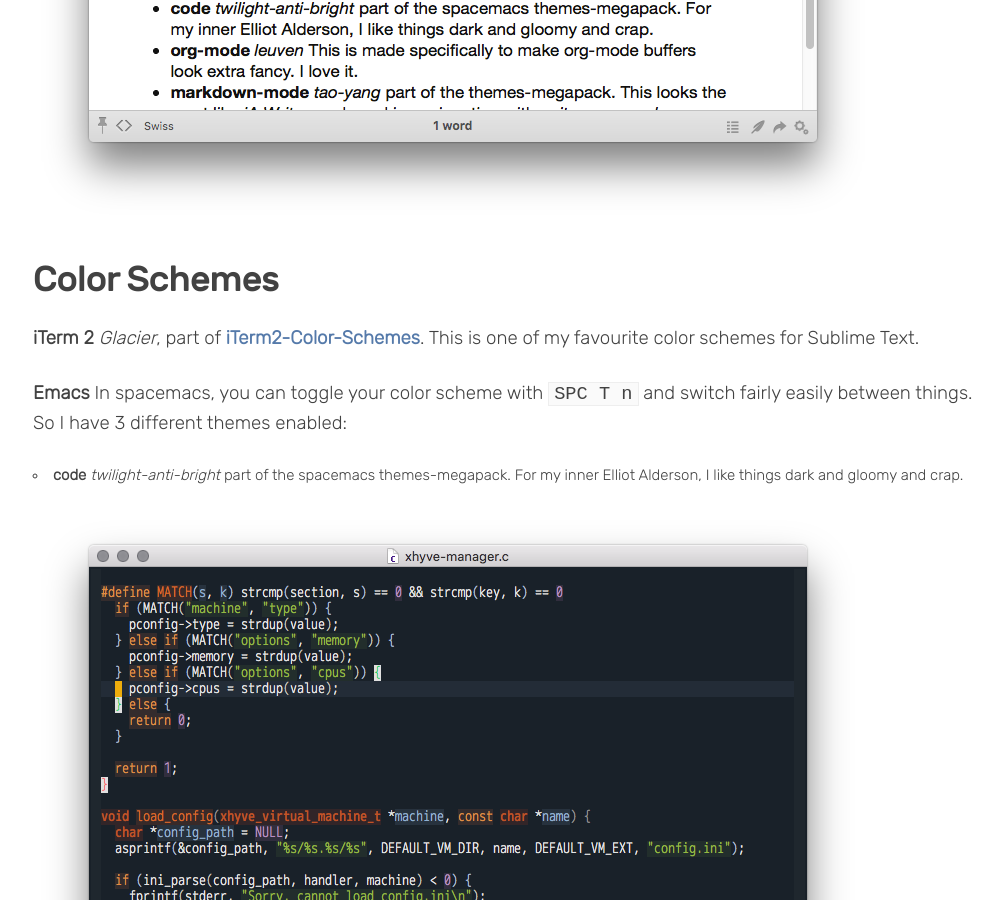
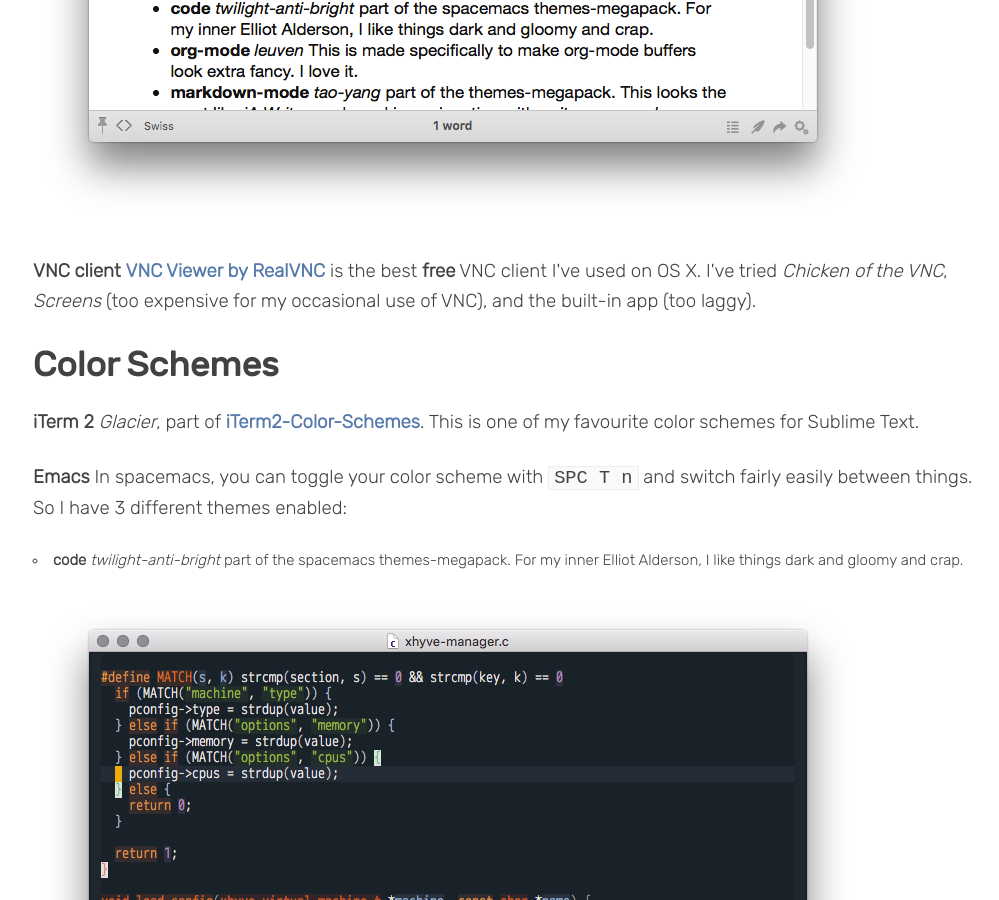
Before and after one commit to 0x414A/0x414a.github.io, a Jekyll site: the page built from _posts/2016-05-10-these_are_a_few_of_my_favourite_tools.markdown, in a window 1280 px wide and 900 px high, scrolled down 3786 px. Shown: the whole window, without its empty margins (127-1126 px from the left). Built offline with Jekyll 4.4.1, drawn with Linux system fonts in a browser that asks for light colours; nearby versions of some CDN libraries; comment, search, counter and statistics services are not loaded.

Commit message:
Updated post.

```diff
--- a/_posts/2016-05-10-these_are_a_few_of_my_favourite_tools.markdown
+++ b/_posts/2016-05-10-these_are_a_few_of_my_favourite_tools.markdown
@@ -47,6 +47,8 @@ Yes, both code-writing and prose-writing involve long hours spent looking at str
 
 ![marked2](/images/marked2.png)
 
+**VNC client** [VNC Viewer by RealVNC](https://www.realvnc.com/download/viewer/) is the best **free** VNC client I've used on OS X. I've tried *Chicken of the VNC*, *Screens* (too expensive for my occasional use of VNC), and the built-in app (too laggy).
+
 ### Color Schemes
 
 **iTerm 2** *Glacier*, part of [iTerm2-Color-Schemes](https://github.com/mbadolato/iTerm2-Color-Schemes). This is one of my favourite color schemes for Sublime Text.
```
